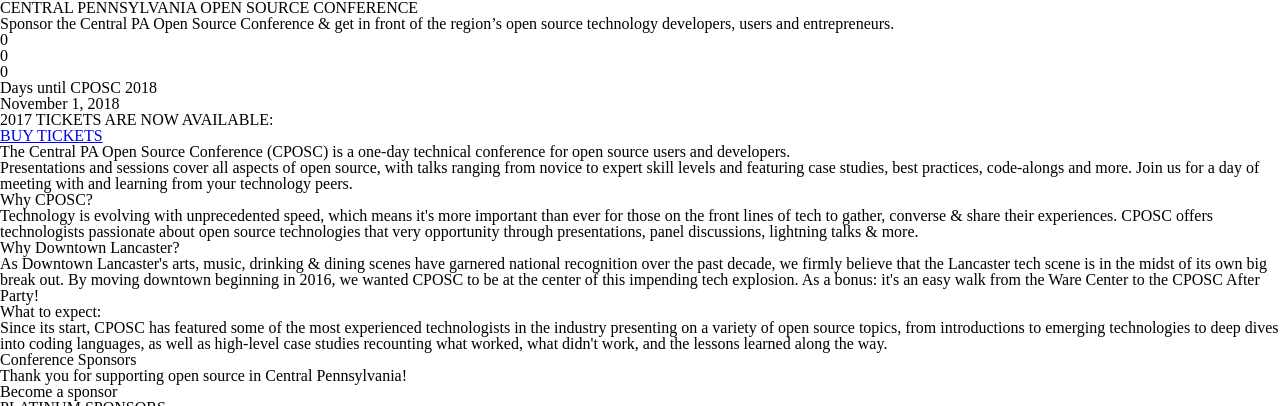
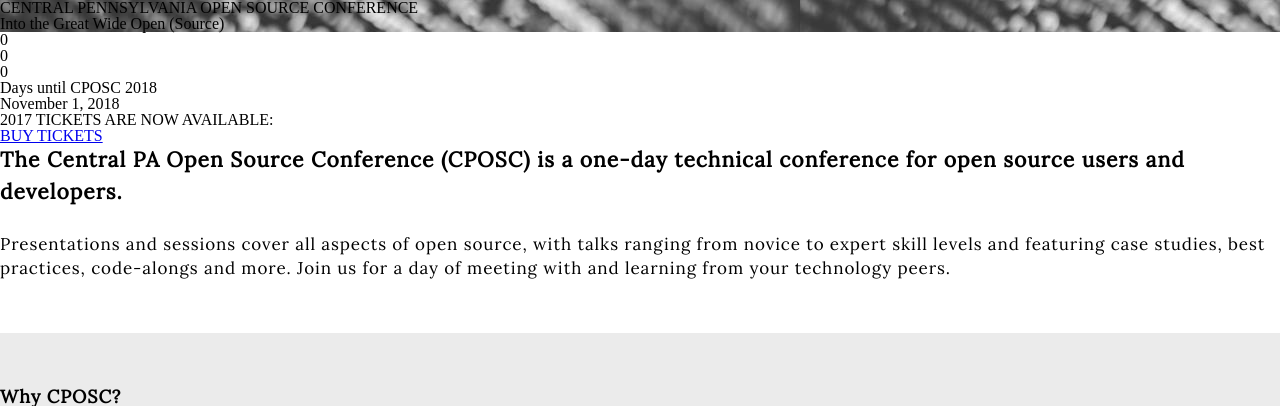
Before and after one commit to Dragontamer247/cposc, a plain HTML site: page index.html in a window 1280 px wide. Shown: the top 406 px of the page. Drawn offline with Linux system fonts and the light colour scheme.

Commit message:
doing homepage content, added fonts, and other things

```diff
--- a/index.html
+++ b/index.html
@@ -23,7 +23,7 @@
         <!-- A hero class is created for the header to include the main body for the p as it needs to be editted seperately from the title.-->
         <section class="hero-content">
           <p class="hero-text">
-            Sponsor the Central PA Open Source Conference &amp; get in front of the region’s open source technology developers, users and entrepreneurs.
+            Into the Great Wide Open (Source)
           </section>
           <!-- another rectangle is added to signal the smaller line on the document-->
           <div class="rectangle-2"></div>
@@ -52,7 +52,7 @@
     <!-- most sections i have are for the background colors.-->
     <section>
       <h2 class="conference-title-text">The Central PA Open Source Conference (CPOSC) is a one-day technical conference for open source users and developers.</h2>
-      <p class="conference-text">Presentations and sessions cover all aspects of open source, with talks ranging from novice to expert skill levels and featuring case studies, best practices, code-alongs and more. Join us for a day of meeting with and learning from your technology peers.</p>
+      <p class="conference-text2">Presentations and sessions cover all aspects of open source, with talks ranging from novice to expert skill levels and featuring case studies, best practices, code-alongs and more. Join us for a day of meeting with and learning from your technology peers.</p>
     </section>
     <section class="venue-background">
       <!-- split into sections for easy repeated styling, and because i use section tags mostly for background-color -->
@@ -70,7 +70,7 @@
       </article>
     </section>
     <section>
-      <h3>Conference Sponsors</h3>
+      <h3 class="conference-title-text">Conference Sponsors</h3>
         <p>Thank you for supporting open source in Central Pennsylvania!</p>
           <div>
             Become a sponsor
--- a/sass/header.scss
+++ b/sass/header.scss
@@ -0,0 +1,3 @@
+.header-background {
+background-image: url("../images/hero-image.jpg");
+}
--- /dev/null
+++ b/sass/index-backgrounds-fonts.scss
@@ -0,0 +1,40 @@
+//font-family: 'Lora', serif;
+//font-family: 'Montserrat', sans-serif;
+
+
+.venue-background {
+  background-color: #ebebeb;
+}
+.conference-title-text {
+  font-family: 'Lora', serif;
+  font-size: 21px;
+	font-weight: 800;
+	line-height: 1.52;
+	letter-spacing: 1px;
+	text-align: left;
+  padding-bottom: 25px;
+}
+.conference-text {
+  font-size: 17px;
+	line-height: 1.41;
+	letter-spacing: 0.9px;
+	text-align: left;
+  font-family: 'Lora', serif;
+}
+.smaller-title-text {
+  font-family: 'Lora', serif;
+  font-size: 18px;
+	font-weight: bold;
+	line-height: 1.33;
+	letter-spacing: 0.9px;
+  padding-top: 52px;
+}
+//This is used for the different spacing at the top//
+.conference-text2 {
+  font-size: 17px;
+	line-height: 1.41;
+	letter-spacing: 0.9px;
+	text-align: left;
+  font-family: 'Lora', serif;
+  padding-bottom: 52px;
+}
--- a/sass/styles.scss
+++ b/sass/styles.scss
@@ -1,2 +1,12 @@
 //ONLY USE THIS STYLE DOCUMENT FOR IMPORTS, TRY TO USE DIFFERENT SASS FILES FOR SECTIONS THAT CAN BE REPEATED//
 @import "css-reset";
+@import "variables";
+@import "header";
+@import "footer";
+@import "index-backgrounds-fonts";
+@import url('https://fonts.googleapis.com/css?family=Lora|Montserrat');
+
+body {
+  min-width: 320px;
+  overflow-x: hidden;
+}
```
Also changed, not shown: css/styles.css, 1 other file.
